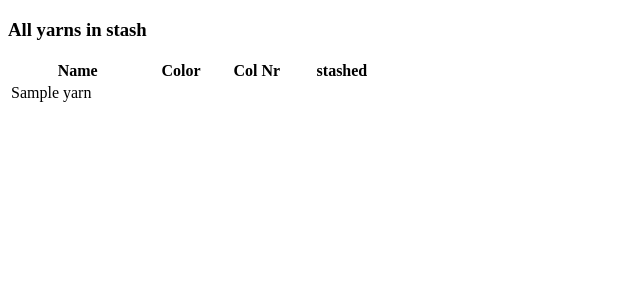
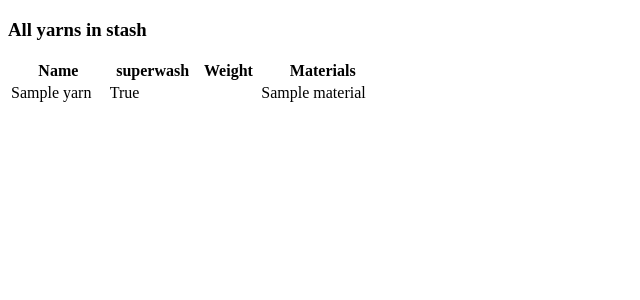
Before and after one commit to lhannig/wooly-mammoth, a Django app: page /strick/yarns in a window 1280 px wide. Shown: the top 300 px of the page, without its empty margins (0-640 px from the left). Run offline with Django 3.2, Linux system fonts and the light colour scheme; tables that the repository leaves empty hold one stand-in row (values such as "Sample post").

Commit message:
managed to combine querysets and show multiple materials

```diff
--- a/stricken/strick/models.py
+++ b/stricken/strick/models.py
@@ -50,9 +50,9 @@
     name = models.CharField(max_length=50, unique=True)
     superwash = models.BooleanField(default=False)
     notes = models.CharField(max_length=200, blank=True)
-    manufacturer_id = models.ForeignKey(Manufacturer, on_delete=models.CASCADE)
-    wash_id = models.ForeignKey(Wash, on_delete=models.CASCADE)
-    weight_id = models.ForeignKey(Weight, on_delete=models.CASCADE)
+    manufacturer = models.ForeignKey(Manufacturer, on_delete=models.CASCADE)
+    wash = models.ForeignKey(Wash, on_delete=models.CASCADE)
+    weight = models.ForeignKey(Weight, on_delete=models.CASCADE)
     materials = models.ManyToManyField(Material)
 
 
--- a/stricken/strick/templates/strick/yarns.html
+++ b/stricken/strick/templates/strick/yarns.html
@@ -8,19 +8,24 @@
 {% block title %}<h3>All yarns in stash</h3>{% endblock %}
 
 {% block content %}
+
+
 <table style="width:30%">
   <tr>
       <th>Name</th>
-      <th>Color</th>
-      <th>Col Nr</th>
-      <th>stashed</th>
+      <th>superwash</th>
+      <th>Weight</th>
+      <th>Materials</th>
   </tr>
     {% for yarn in yarns.all %}
 <tr>
     <td>{{ yarn.name }}</td>
-    <td>{{ yarn.color }}</td>
-    <td>{{ yarn.col_nr }}</td>
-    <td>{{ yarn.nr_in_stash }}</td>
+    <td>{{ yarn.superwash }}</td>
+    <td>{{ yarn.weight }}</td>
+    {% for m in yarn.materials.all %}
+    <td>{{ m.name }}</td>
+    {% endfor %}
+
 </tr>
 {% endfor %}
 </table>
--- a/stricken/strick/views.py
+++ b/stricken/strick/views.py
@@ -1,7 +1,8 @@
 from django.shortcuts import render
 from django.http import HttpResponse
 from django.template import loader
-from .models import Yarn, Manufacturer
+from itertools import islice, chain
+from .models import Yarn, Manufacturer, Material, Needlesize
 
 # Create your views here.
 
@@ -11,7 +12,17 @@
     return HttpResponse(template.render(context, request))
 
 def yarns(request):
+    context = {}
+    yarns = Yarn.objects.all()
+    materials = Material.objects.all()
 
-    yarns = Yarn.objects.all()
+    yarn_ids = Yarn.objects.values_list('id')
+    materials = Material.objects.all()
 
-    return render(request, 'strick/yarns.html', {'yarns': yarns})
+
+
+
+
+
+    return render(request, 'strick/yarns.html',
+                   {'yarns': yarns, 'materials': materials,})
--- a/stricken/stricken/settings.py
+++ b/stricken/stricken/settings.py
@@ -79,7 +79,7 @@
         'ENGINE': 'django.db.backends.postgresql',
         'NAME': 'stricken',
         'USER': 'postgres',
-        'PASSWORD': 'einoel',
+        'PASSWORD': 'einoel123',
         'HOST': '127.0.0.1',
         'PORT': '5432',
     }
```
Also changed, not shown: stricken/strick/migrations/0006_auto_20180918_0853.py (added).
